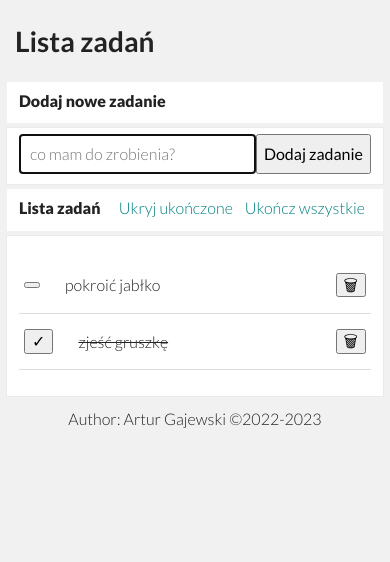
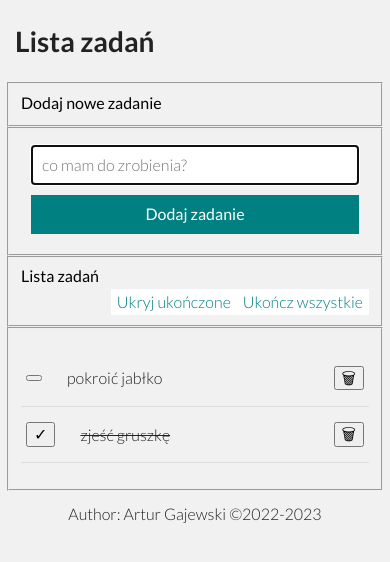
Before and after one commit to arturgajewski/todo-list-react, a React (Create React App) app: page / in a window 390 px wide. Shown: the top 562 px of the page. Built offline with nearby package versions, Linux system fonts and the light colour scheme.

Commit message:
removed unnecessary classes and added media queries

```diff
--- a/src/Form/style.css
+++ b/src/Form/style.css
@@ -3,58 +3,13 @@
   display: grid;
   grid-template-columns: 1fr auto;
   flex-wrap: wrap;
+  margin: 10px;
 }
-
-.form__fieldset {
-  background-color: #ffffff;
-  color: #222;
-  font-family: "Lato", sans-serif;
-  font-weight: 900;
-  margin-top: 5px;
-  border: none;
-  outline: 1px solid #eaeaea;
-  border: none;
-}
-
-.form__fieldset--list {
-  background-color: #ffffff;
-  color: #222;
-  font-family: "Lato", sans-serif;
-  font-weight: 900;
-  margin-top: 5px;
-  border: none;
-  display: grid;
-  align-items: center;
-}
-@media (max-width: 390px) {
-  .form__fieldset--list {
+@media (max-width: 767px) {
+  .form {
     grid-template-columns: 1fr;
+    margin: 10px;
   }
-}
-
-.form__fieldset--legend {
-  background-color: #fff;
-  font-family: "Lato", sans-serif;
-  font-weight: 900;
-  font-size: 18px;
-  margin-left: 15px;
-  color: #222;
-}
-
-.form__label {
-  font-family: "Lato", sans-serif;
-  font-weight: 900;
-  display: grid;
-  align-content: center;
-  grid-gap: 10px;
-}
-
-.form__label--list {
-  grid-template-columns: auto 1fr;
-  display: grid;
-  justify-content: space-between;
-  align-content: center;
-  align-items: center;
 }
 
 .form__input {
@@ -62,10 +17,33 @@
   font-family: "Lato", sans-serif;
   font-weight: 300;
   background-color: #ffffff;
-  border: 1px solid #c7c7c7;
-  max-width: 800px;
-  width: 100%;
+  border: 1px solid #ededed;
   align-self: center;
-  margin-right: 5px;
+  margin-right: 10px;
   cursor: pointer;
 }
+@media (max-width: 767px) {
+  .form__input {
+    margin-right: 0px;
+    margin-bottom: 10px;
+  }
+}
+
+.button__addNewTask {
+  background-color: teal;
+  border: none;
+  color: white;
+  padding: 10px;
+  transition: 1s;
+  font-weight: 400;
+  font-family: "Lato", sans-serif;
+}
+
+.button__addNewTask:hover {
+  transform: scale(1.1);
+  background-color: hsl(180, 100%, 35%);
+}
+
+.button__addNewTask:active {
+  background-color: hsl(180, 100%, 45%);
+}
```
